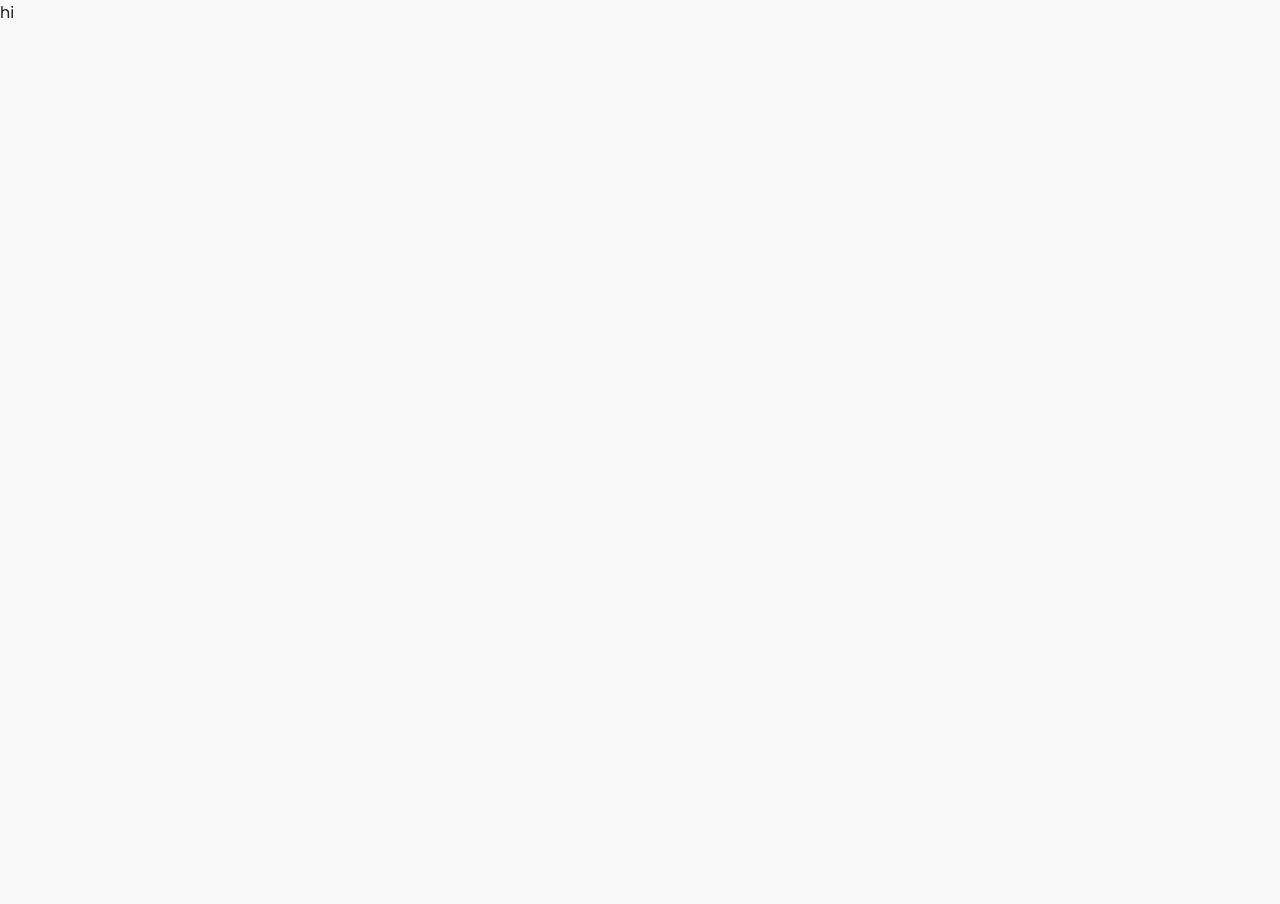
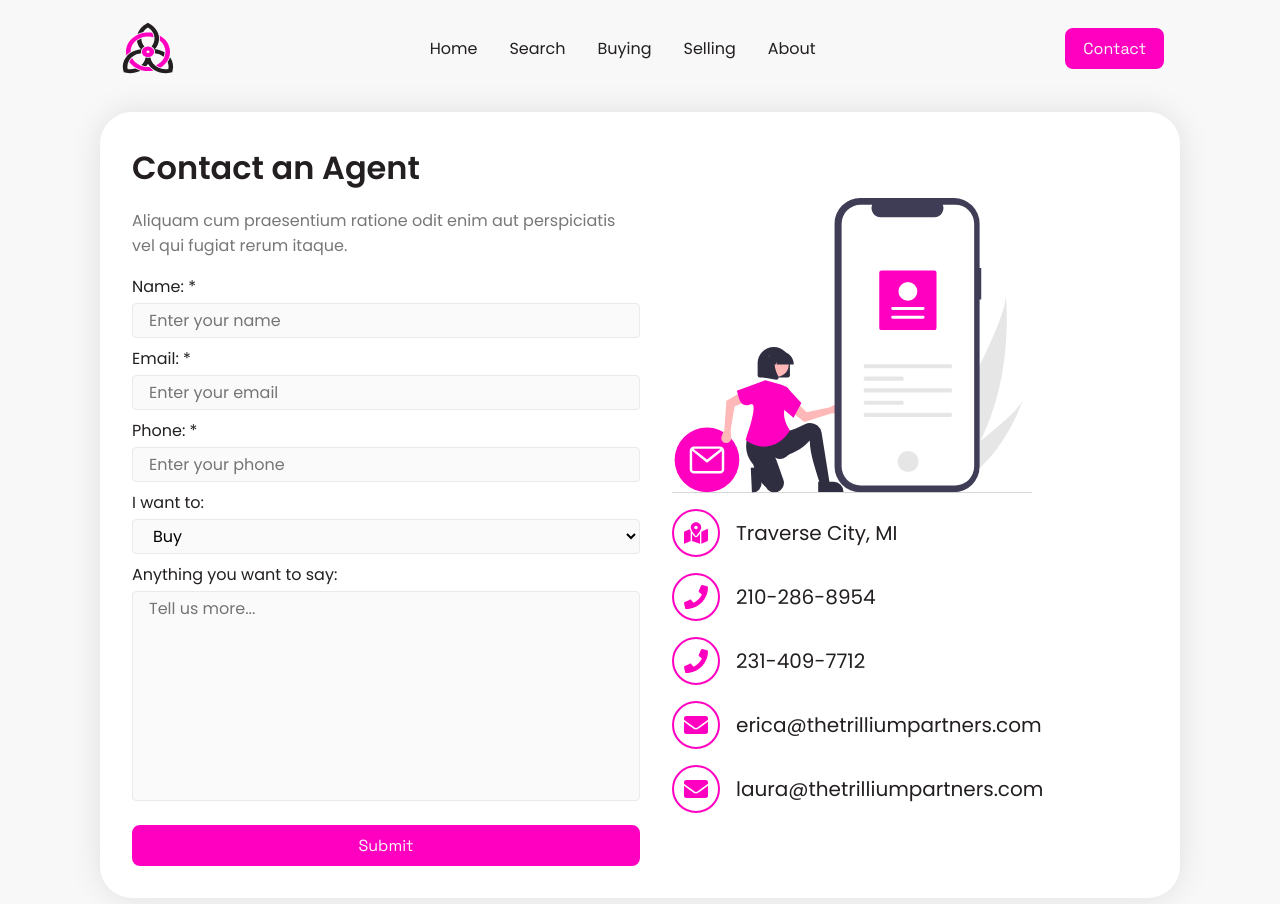
Before and after one commit to elijahjcobb/trillium, a Next.js app: page /contact in a window 1280 px wide. Shown: the top 904 px of the page. Before the commit the page ends 800 px from the top, so only its background shows below. Built offline with nearby package versions, Linux system fonts and the light colour scheme.

Commit message:
contact page

```diff
--- a/components/button/index.module.css
+++ b/components/button/index.module.css
@@ -14,6 +14,11 @@
   font-size: var(--fontSize);
 }
 
+.button span {
+  flex-grow: 1;
+  text-align: center;
+}
+
 .button:hover:not(.disabled) {
   background: transparent;
   color: var(--pri);
--- a/components/button/index.tsx
+++ b/components/button/index.tsx
@@ -14,7 +14,9 @@ export function Button({
 	onClick,
 	disabled = false,
 	href,
-	postIcon: PostIcon
+	postIcon: PostIcon,
+	type = 'button',
+	form
 }: {
 	value: string,
 	icon?: IconType,
@@ -22,6 +24,8 @@ export function Button({
 	onClick?: () => void;
 	href?: string;
 	postIcon?: IconType;
+	type?: 'submit' | 'button'
+	form?: string;
 }): JSX.Element {
 
 	const Element = useMemo(() => href ? Link : RawButton, [href]);
@@ -31,6 +35,8 @@ export function Button({
 	}, [onClick, disabled]);
 
 	return <Element
+		form={form}
+		type={type}
 		href={href!}
 		onClick={handleClick}
 		className={cn(
@@ -39,7 +45,7 @@ export function Button({
 		)}
 	>
 		{Icon ? <Icon /> : null}
-		{value}
+		<span>{value}</span>
 		{PostIcon ? <PostIcon /> : null}
 	</Element>
 }
--- a/components/home/callout/index.tsx
+++ b/components/home/callout/index.tsx
@@ -8,7 +8,7 @@ export function Callout() {
 				<p className={styles.title}>Talk to an Agent</p>
 				<p className={styles.subtitle}>Quod eligendi suscipit doloremque sunt id. Accusantium explicabo minima modi ut.</p>
 			</div>
-			<Button value='Connect with an Agent' />
+			<Button href='/contact' value='Connect with an Agent' />
 		</div>
 	</section>
 }
--- a/pages/contact.tsx
+++ b/pages/contact.tsx
@@ -1,3 +1,55 @@
+import { Nav } from "#/components/nav";
+import styles from "#/styles/contact.module.css";
+import Image from "next/image";
+import contactImage from "#/public/contact.svg";
+import Link from "next/link";
+import type { IconType } from "react-icons";
+import { FaMapMarkedAlt, FaPhone, FaEnvelope } from "react-icons/fa";
+import { Button } from "#/components/button";
+
+function ContactRow({ icon: Icon, value, href }: { icon: IconType, value: string, href: string }) {
+	return <Link className={styles.row} href={href}>
+		<div className={styles.icon} >
+			<Icon size={24} />
+		</div>
+		<span>{value}</span>
+	</Link>
+}
+
 export default function Page() {
-	return <div>hi</div>
+	return <div>
+		<Nav />
+		<div className={styles.contact}>
+			<div className={styles.left}>
+				<h2>Contact an Agent</h2>
+				<p>Aliquam cum praesentium ratione odit enim aut perspiciatis vel qui fugiat rerum itaque.</p>
+				<form id='contactForm' className={styles.form} action="https://snatch.fyi/api/entry/b397bab4-5c53-4525-aab1-ec309714fe75">
+					<label htmlFor='name'>Name: *</label>
+					<input id='name' required name='name' autoComplete="name" type='text' placeholder="Enter your name" />
+					<label htmlFor='email'>Email: *</label>
+					<input id='email' required name='email' type='email' autoComplete="email" placeholder="Enter your email" />
+					<label htmlFor='phone'>Phone: *</label>
+					<input id='phone' required name='phone' type='tel' autoComplete="tel" placeholder="Enter your phone" />
+					<label htmlFor="goal">I want to:</label>
+					<select id="goal" name="goal">
+						<option value="buy">Buy</option>
+						<option value="sell">Sell</option>
+						<option value="rent">Rent</option>
+						<option value="other">Other</option>
+					</select>
+					<label htmlFor="message">Anything you want to say:</label>
+					<textarea id='message' name="message" rows={8} cols={30} placeholder="Tell us more..." />
+				</form>
+				<Button type="submit" form="contactForm" value="Submit" />
+			</div>
+			<div className={styles.right}>
+				<Image src={contactImage} alt='contact' width={360} />
+				<ContactRow icon={FaMapMarkedAlt} href='' value="Traverse City, MI" />
+				<ContactRow icon={FaPhone} href='' value="210-286-8954" />
+				<ContactRow icon={FaPhone} href='' value="231-409-7712" />
+				<ContactRow icon={FaEnvelope} href='' value="erica@thetrilliumpartners.com" />
+				<ContactRow icon={FaEnvelope} href='' value="laura@thetrilliumpartners.com" />
+			</div>
+		</div>
+	</div>
 }
--- /dev/null
+++ b/styles/contact.module.css
@@ -0,0 +1,107 @@
+.contact {
+  margin: var(--sp2);
+  display: grid;
+  width: 100%;
+  grid-template-columns: 50% 50%;
+  max-width: var(--bp-desktop);
+  background: var(--white);
+  border-radius: var(--sp4);
+  margin-left: auto;
+  margin-right: auto;
+  padding: var(--sp4);
+  box-shadow: 0 0 var(--sp4) rgba(0, 0, 0, 0.1);
+}
+
+.left,
+.right {
+  display: flex;
+  flex-direction: column;
+}
+
+.right {
+  justify-content: center;
+}
+
+.contact {
+  gap: var(--sp4);
+}
+
+.left,
+.right {
+  gap: var(--sp2);
+}
+
+.left p {
+  color: var(--gray);
+}
+
+.row {
+  text-decoration: none;
+  display: flex;
+  align-items: center;
+  gap: var(--sp2);
+}
+
+.icon {
+  border: solid 2px var(--pri);
+  width: 48px;
+  height: 48px;
+  border-radius: 50%;
+  padding: var(--sp);
+  display: flex;
+  align-items: center;
+  justify-content: center;
+  transition: var(--trans);
+}
+
+.icon > * {
+  transition: var(--trans);
+}
+
+.row:hover .icon {
+  background: var(--pri);
+  color: var(--bg);
+}
+
+.row span {
+  color: var(--fg);
+  font-size: 20px;
+  transition: var(--trans);
+}
+
+.row:hover span {
+  color: var(--pri);
+}
+
+.form > * {
+  display: block;
+}
+
+.form {
+  display: flex;
+  flex-direction: column;
+}
+
+.form input,
+.form select,
+.form textarea {
+  margin-bottom: var(--sp);
+  font-family: var(--font);
+  font-size: 1rem;
+  border: solid 1px var(--acc2);
+  background: var(--acc1);
+  border-radius: var(--sp-2);
+  padding: var(--sp-2) var(--sp2);
+}
+
+.form label {
+  margin-bottom: var(--sp-2);
+}
+
+.form *:focus {
+  outline: solid 2px var(--pri);
+}
+
+.form textarea {
+  resize: none;
+}
--- a/styles/globals.css
+++ b/styles/globals.css
@@ -18,6 +18,7 @@
   --pri-rgb: 255, 0, 192;
   --sec-rgb: 0, 129, 175;
   --tri-rgb: 0, 171, 231;
+  --pri-hex: #ff00c0;
   --pri: rgb(var(--pri-rgb));
   --sec: rgb(var(--sec-rgb));
   --tri: rgb(var(--tri-rgb));
```
Also changed, not shown: public/contact.svg (added).
